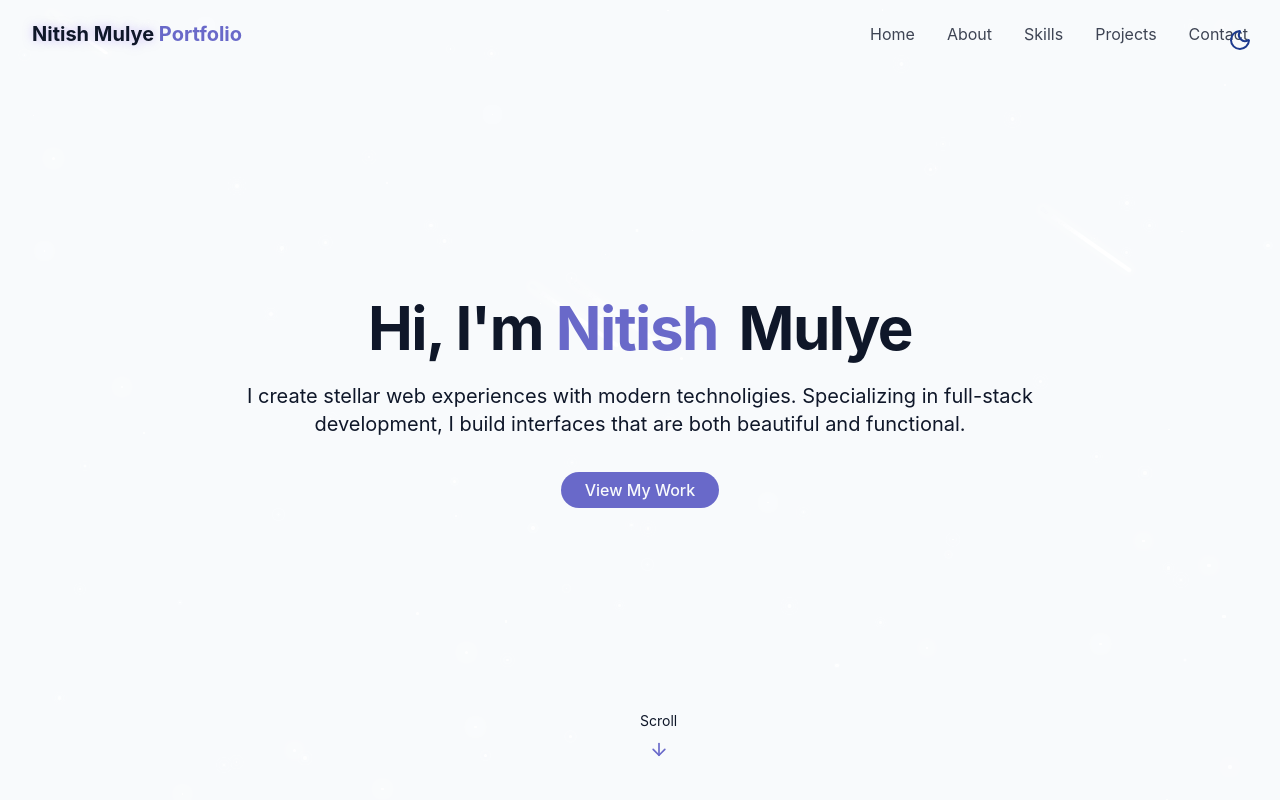
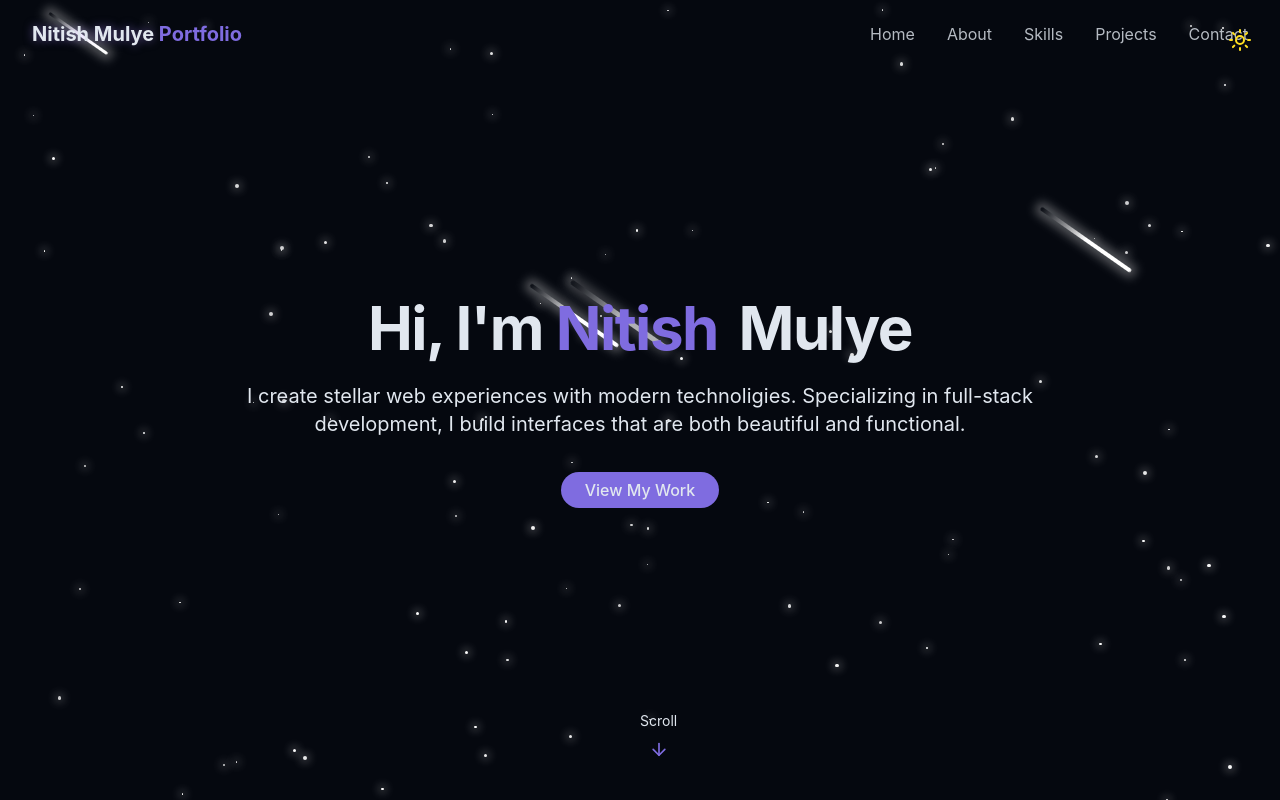
Before and after one commit to DeusAbIntus/Portfolio, a React (Vite) app: page / in a window 1280 px wide. Shown: the top 800 px of the page. Built offline with nearby package versions, Linux system fonts and the light colour scheme.

Commit message:
Set dark as default theme

```diff
--- a/src/components/ThemeToggle.jsx
+++ b/src/components/ThemeToggle.jsx
@@ -3,16 +3,18 @@
 import { cn } from "../lib/utils";
 
 export const ThemeToggle = () => {
-  const [isDarkMode, setIsDarkMode] = useState(true);
+  const [isDarkMode, setIsDarkMode] = useState(false);
 
   useEffect(() => {
     const storedTheme = localStorage.getItem("theme");
-    if (storedTheme === "dark") {
+    if (storedTheme === "light") {
+      setIsDarkMode(false);
+      document.documentElement.classList.remove("dark");
+      localStorage.setItem("theme", "dark");
+    } else {
+      localStorage.setItem("theme", "dark");
       setIsDarkMode(true);
       document.documentElement.classList.add("dark");
-    } else {
-      localStorage.setItem("theme", "light");
-      setIsDarkMode(false);
     }
   }, []);
 
```
